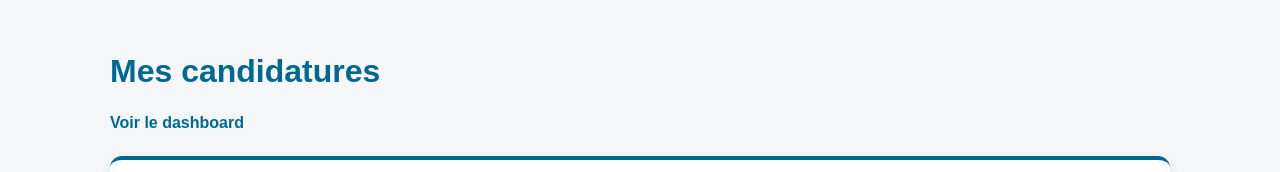
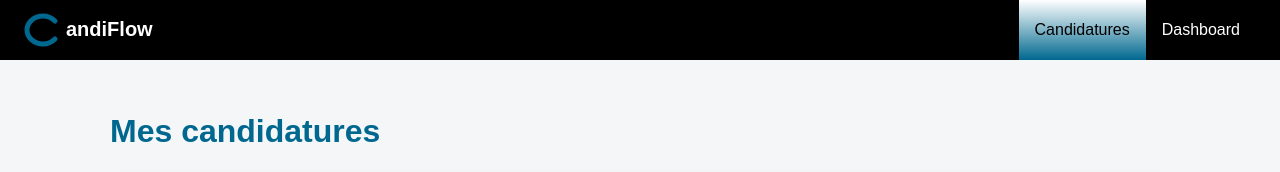
Before and after one commit to erwan749/CandiFlow, a React app in the folder frontend/: page / in a window 1280 px wide. Shown: the top 172 px of the page. Built offline with nearby package versions, Linux system fonts and the light colour scheme; no server answers; the HTML template or start-up script is replaced by a standard one.

Commit message:
add navbar

```diff
--- /dev/null
+++ b/frontend/src/components/Navbar.jsx
@@ -0,0 +1,50 @@
+import { NavLink } from "react-router-dom";
+
+//Navbar global
+
+function Navbar(){
+    return(
+        <nav className="navbar">
+            <div className="navbar-logo">
+                <svg
+                    width="150"
+                    height="42"
+                    viewBox="0 0 150 42"
+                    fill="none"
+                    xmlns="http://www.w3.org/2000/svg"
+                >
+
+                    <path
+                    d="M31 12C27.8 8.8 23.6 7 19 7C9.6 7 3 13.8 3 21C3 28.2 9.6 35 19 35C23.6 35 27.8 33.2 31 30"
+                    stroke="#00688f"
+                    strokeWidth="5"
+                    strokeLinecap="round"
+                    />
+
+
+
+                    <text
+                    x="42"
+                    y="27"
+                    fontFamily="Arial, sans-serif"
+                    fontSize="20"
+                    fontWeight="700"
+                    fill="white"
+                    >
+                    andiFlow
+                    </text>
+                </svg>
+            </div>
+            <div className="navbar-links">
+                <NavLink to="/" className="nav-link">
+                    <span>Candidatures</span>
+                </NavLink>
+
+                <NavLink to="/dashboard" className="nav-link">
+                    <span>Dashboard</span>
+                </NavLink>
+            </div>
+        </nav>
+    );
+}
+export default Navbar;
--- a/frontend/src/index.css
+++ b/frontend/src/index.css
@@ -330,7 +330,85 @@ body {
   font-weight: bold;
   text-decoration: none;
 }
-
+/*css de la navbar*/
 .nav-link:hover {
   text-decoration: underline;
 }
+
+
+/* Navbar */
+.navbar {
+  display: flex;
+  justify-content: space-between;
+  align-items: center;
+
+  padding: 0 24px;
+  height: 60px;
+  background-color: #000;
+  color: white;
+}
+
+/* Logo */
+.navbar-logo {
+  display: flex;
+  align-items: center;
+  font-size: 20px;
+  font-weight: bold;
+}
+
+/* Conteneur des liens */
+.navbar-links {
+  display: flex;
+  height: 100%;
+}
+.nav-link {
+  position: relative;
+  display: flex;
+  align-items: center;
+  padding: 0 16px;
+  height: 100%;
+
+  color: white;
+  text-decoration: none;
+  font-weight: 500;
+
+  overflow: hidden;
+}
+
+/* couche animée */
+.nav-link::before {
+  content: "";
+  position: absolute;
+  inset: 0;
+
+  background: linear-gradient(to top, #00688f, #ffffff);
+
+  transform: translateY(100%); /* caché en bas */
+  transition: transform 0.4s ease;
+  z-index: 0;
+}
+
+/* hover → animation */
+.nav-link:hover::before {
+  transform: translateY(0);
+}
+
+/* texte au-dessus */
+.nav-link span {
+  position: relative;
+  z-index: 1;
+}
+
+/* couleur texte hover */
+.nav-link:hover {
+  color: black;
+}
+
+/* actif */
+.nav-link.active::before {
+  transform: translateY(0);
+}
+
+.nav-link.active {
+  color: black;
+}
--- a/frontend/src/pages/ApplicationPage.jsx
+++ b/frontend/src/pages/ApplicationPage.jsx
@@ -159,10 +159,6 @@ const filteredApplications = applications
   return (
     <div className="page-container">
       <h1 className="page-title">Mes candidatures</h1>
-      <a href="/dashboard" className="nav-link">
-        Voir le dashboard
-      </a>
-
       <ApplicationForm
         formData={formData}
         onChange={handleChange}
--- a/frontend/src/pages/DashboardPage.jsx
+++ b/frontend/src/pages/DashboardPage.jsx
@@ -18,10 +18,6 @@ function DashboardPage() {
   return (
     <div className="page-container">
       <h1 className="page-title">Dashboard</h1>
-        <a href="/" className="nav-link">
-            Retour aux candidatures
-        </a>
-
       <Dashboard applications={applications} />
     </div>
   );
--- a/frontend/src/router/AppRouter.jsx
+++ b/frontend/src/router/AppRouter.jsx
@@ -1,11 +1,13 @@
 import { BrowserRouter, Routes, Route} from "react-router-dom";
 import ApplicationPage from "../pages/ApplicationPage";
 import DashboardPage from "../pages/DashboardPage";
+import Navbar from "../components/Navbar";
 
 // Composant qui gère les routes de l'application
 function AppRouter(){
     return(
         <BrowserRouter>
+        <Navbar/>
             <Routes>
                 {/* Route principale */}
                 <Route path="/" element={<ApplicationPage />} />
```
